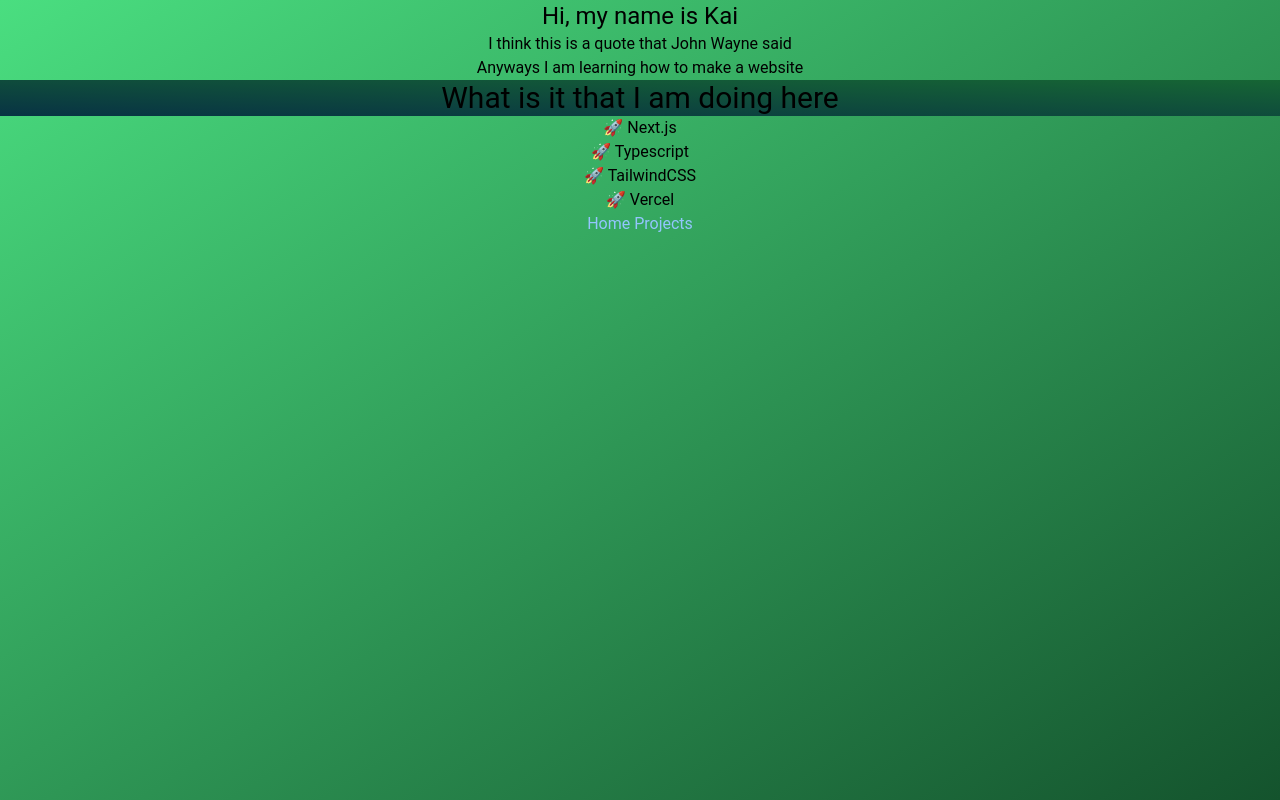
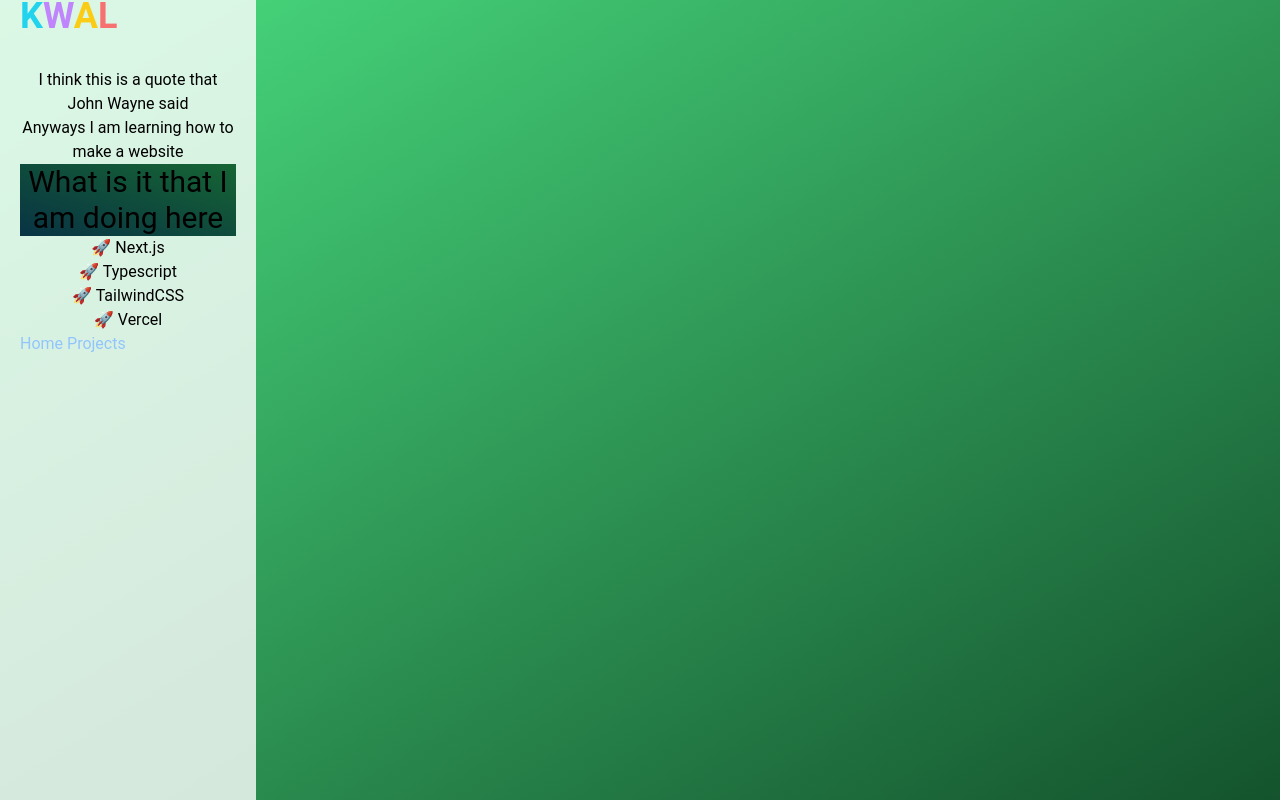
Before and after one commit to echo-webkom/how-to-sideprosjekt-workshop, a Next.js app: page / in a window 1280 px wide. Built offline with nearby package versions, Linux system fonts and the light colour scheme.

Commit message:
Shifted things to the left

```diff
--- a/src/app/globals.css
+++ b/src/app/globals.css
@@ -8,7 +8,7 @@
     min-width: 0;
   }
 
-  body {
+  html, body {
     line-height: 1.5;
     font-family: "Roboto", "Helvetica", "Arial", sans-serif;
     font-size: 1rem;
@@ -19,4 +19,25 @@
   iframe {
     display: block;
   }
+
+  .column-container {
+    position: absolute;
+    top: 20%;
+    left: 10%;
+    transform: translate(-50%, -50%);
+    width: 20%;
+    display: flex;
+    flex-direction: column;
+    align-items: flex-start;
+    justify-content: center;
+    height: 160vh;
+    background-color: rgba(255, 255, 255, 0.8);
+    padding: 20px;
+  }
+
+  .text-column {
+    margin-left: 0px;
+
+    /* Adjust this value as needed */
+  }
 }
--- a/src/app/page.tsx
+++ b/src/app/page.tsx
@@ -2,23 +2,33 @@ import Link from "next/link";
 
 export default function Home() {
   return (
-    <div className = "text-center h-screen bg-gradient-to-tl from-green-900 to-green-400 text-black">
-    <h1 className = "text-2xl"> Hi, my name is Kai</h1>
-    <p>I think this is a quote that John Wayne said</p>
+    <div className="text-center h-screen bg-gradient-to-tl from-green-900 to-green-400 text-black">
+      <div className="column-container">
+        <h1 className="text-left text-4xl font-bold text-white py-8">
+          <span className="text-cyan-400">K</span>
+          <span className="text-purple-400">W</span>
+          <span className="text-yellow-400">A</span>
+          <span className="text-red-400">L</span>
+        </h1>
+
+        <div className="text-column">
+          <h2>I think this is a quote that John Wayne said</h2>
           <h2>Anyways I am learning how to make a website</h2>
-    <h3 className = "text-3xl bg-gradient-to-tr from-cyan-950 to-green-800">What is it that I am doing here</h3>
+          <h3 className="text-3xl bg-gradient-to-tr from-cyan-950 to-green-800">What is it that I am doing here</h3>
           <ul>
             <li>🚀 Next.js</li>
             <li>🚀 Typescript</li>
             <li>🚀 TailwindCSS</li>
             <li>🚀 Vercel</li>
           </ul>
-      <Link href = "/" className = "text-blue-300 hover:text-blue-100"> Home
-      </Link>
+        </div>
 
-      <Link href = "/projects" className = "text-blue-300 hover:text-blue-100"> Projects
-      </Link>
 
+      <div>
+        <Link href="/" className="text-blue-300 hover:text-blue-100"> Home </Link>
+        <Link href="/projects" className="text-blue-300 hover:text-blue-100"> Projects </Link>
+      </div>
+    </div>
     </div>
   );
 }
```
Lines whose indentation alone changed are shown as unchanged.
